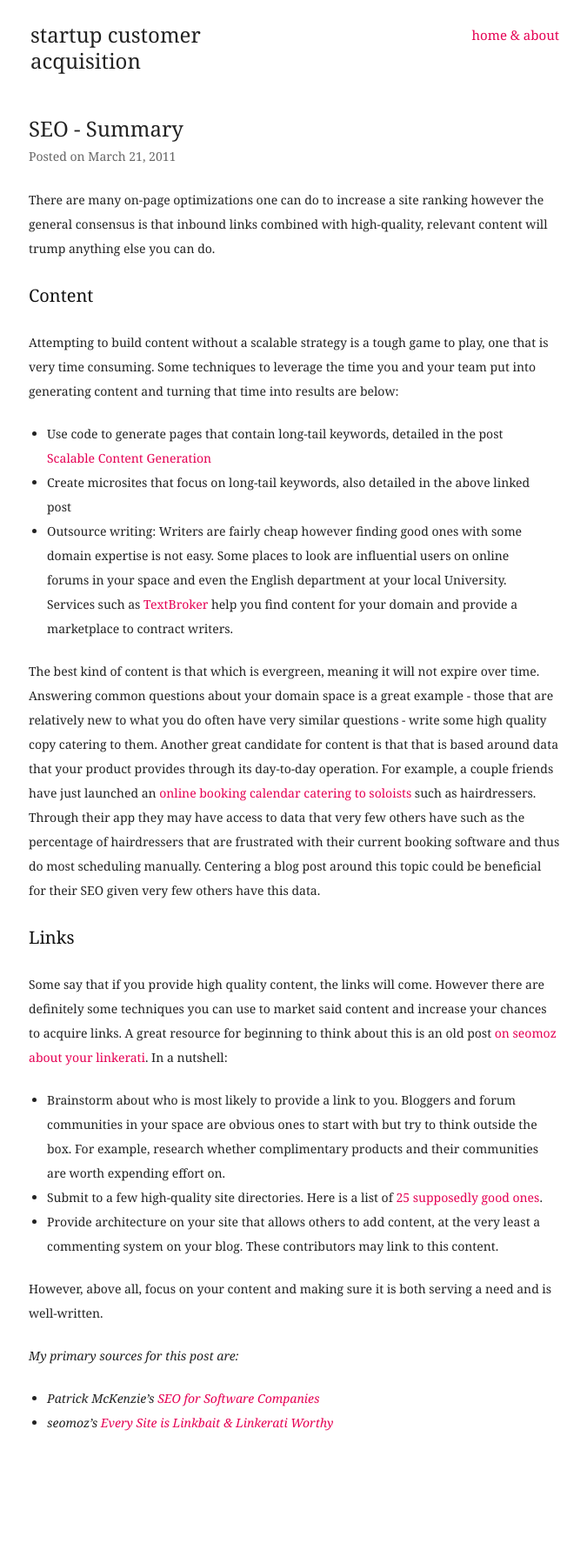
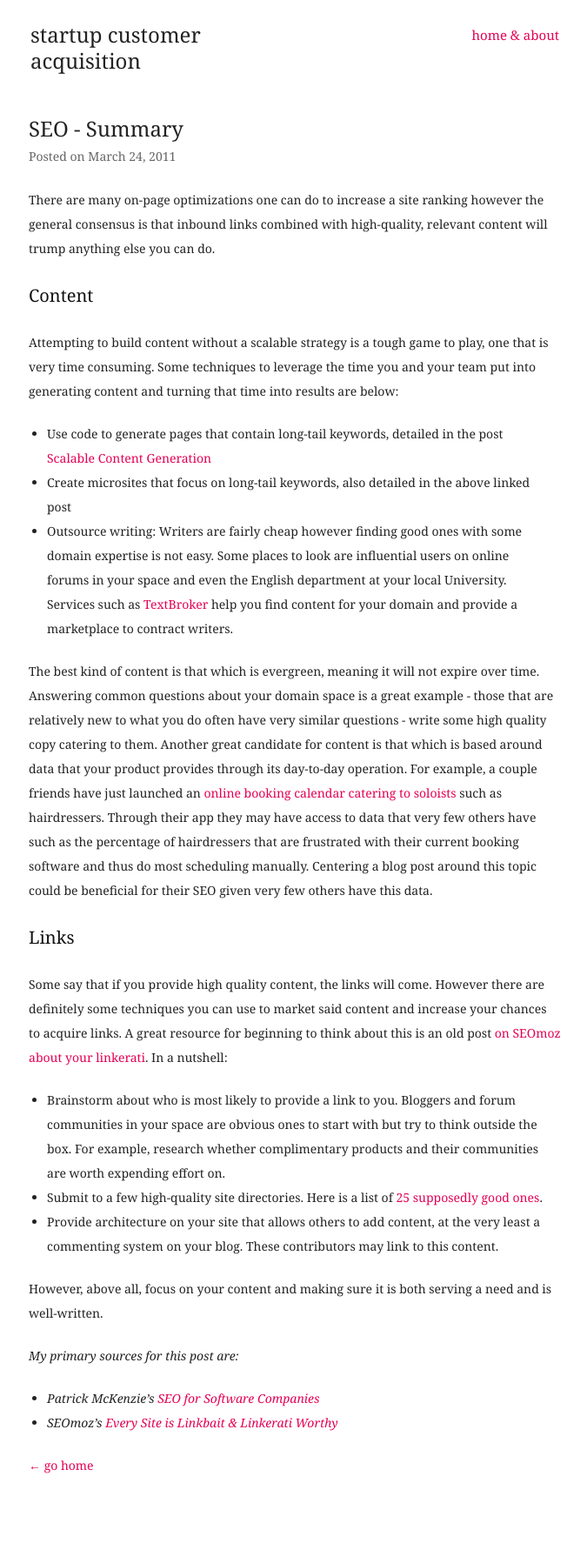
Before and after one commit to arifb/startup-customer-acquisition, a Jekyll site: the page built from _posts/2011-03-24-seo-summary.markdown, in a window 1280 px wide. Shown: the whole page at 87% size, without its empty margins (301-976 px from the left). Built offline with Jekyll 4.4.1, drawn with Linux system fonts in a browser that asks for light colours; Markdown is read by kramdown in place of the engine named in the settings; before the commit the page ends 1769 px from its top, so only the background shows below that.

Commit message:
seo low hanger post, styling, rename posts

```diff
--- a/_layouts/default.html
+++ b/_layouts/default.html
@@ -42,7 +41,8 @@
        var s = document.getElementsByTagName('script')[0]; s.parentNode.insertBefore(ga, s);
        })();
 
-    </script>
+     </script>
+
   </head>
 
   <body>
--- a/_layouts/post.html
+++ b/_layouts/post.html
@@ -15,3 +15,7 @@
 <div id="leaf-content">
     {{ content }}
 </div>
+
+<div>
+  <a href="/">&larr; go home</a>
+</div>
--- a/_posts/2011-03-21-seo-summary.markdown
+++ b/_posts/2011-03-24-seo-summary.markdown
@@ -15,10 +15,10 @@
 * Create microsites that focus on long-tail keywords, also detailed in the above linked post
 * Outsource writing: Writers are fairly cheap however finding good ones with some domain expertise is not easy. Some places to look are influential users on online forums in your space and even the English department at your local University. Services such as [TextBroker](http://textbroker.com) help you find content for your domain and provide a marketplace to contract writers.
 
-The best kind of content is that which is evergreen, meaning it will not expire over time. Answering common questions about your domain space is a great example - those that are relatively new to what you do often have very similar questions - write some high quality copy catering to them. Another great candidate for content is that that is based around data that your product provides through its day-to-day operation. For example, a couple friends have just launched an [online booking calendar catering to soloists](http://easycalapp.com) such as hairdressers. Through their app they may have access to data that very few others have such as the percentage of hairdressers that are frustrated with their current booking software and thus do most scheduling manually. Centering a blog post around this topic could be beneficial for their SEO given very few others have this data.
+The best kind of content is that which is evergreen, meaning it will not expire over time. Answering common questions about your domain space is a great example - those that are relatively new to what you do often have very similar questions - write some high quality copy catering to them. Another great candidate for content is that which is based around data that your product provides through its day-to-day operation. For example, a couple friends have just launched an [online booking calendar catering to soloists](http://easycalapp.com) such as hairdressers. Through their app they may have access to data that very few others have such as the percentage of hairdressers that are frustrated with their current booking software and thus do most scheduling manually. Centering a blog post around this topic could be beneficial for their SEO given very few others have this data.
 
 ## Links
-Some say that if you provide high quality content, the links will come. However there are definitely some techniques you can use to market said content and increase your chances to acquire links. A great resource for beginning to think about this is an old post [on seomoz about your linkerati](http://www.seomoz.org/blog/every-site-is-linkbait-linkerati-worthy). In a nutshell:
+Some say that if you provide high quality content, the links will come. However there are definitely some techniques you can use to market said content and increase your chances to acquire links. A great resource for beginning to think about this is an old post [on SEOmoz about your linkerati](http://www.seomoz.org/blog/every-site-is-linkbait-linkerati-worthy). In a nutshell:
 
 * Brainstorm about who is most likely to provide a link to you. Bloggers and forum communities in your space are obvious ones to start with but try to think outside the box. For example, research whether complimentary products and their communities are worth expending effort on.
 * Submit to a few high-quality site directories. Here is a list of [25 supposedly good ones](http://www.searchenginepeople.com/blog/top-25-most-powerful-web-directories-list.html).
@@ -29,4 +29,4 @@
 _My primary sources for this post are:_
 
 * _Patrick McKenzie's [SEO for Software Companies](http://www.kalzumeus.com/2010/07/17/seo-for-software-companies/)_
-* _seomoz's [Every Site is Linkbait & Linkerati Worthy](http://www.seomoz.org/blog/every-site-is-linkbait-linkerati-worthy)_
+* _SEOmoz's [Every Site is Linkbait & Linkerati Worthy](http://www.seomoz.org/blog/every-site-is-linkbait-linkerati-worthy)_
--- a/media/css/base.less
+++ b/media/css/base.less
@@ -152,7 +152,7 @@
 }
 .section-listing {
     ol {
-        list-style-type: none;
+        list-style-type: disc;
 
         li {
             margin: 0 0 5px 0;
```
Also changed, not shown: other parts of _layouts/default.html (+0 -1 lines), _posts/2011-03-19-seo-increase-ranking-organically-scalable-content-generation-1.markdown (deleted, +0 -19 lines), _posts/2011-03-19-seo-low-hanging-fruit-1.markdown (added, +41 -0 lines), _posts/2011-03-21-seo-increase-ranking-organically-scalable-content-generation-1.markdown (added, +19 -0 lines).
